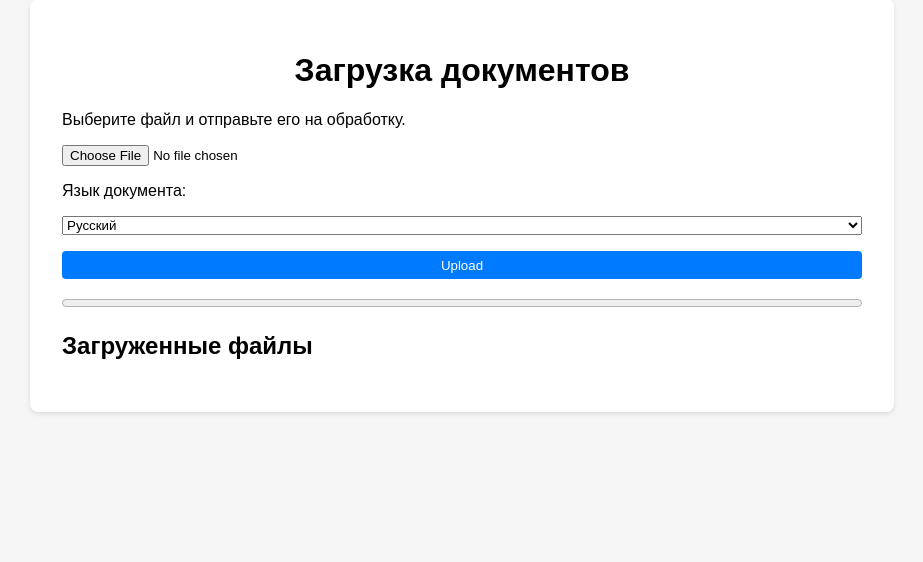
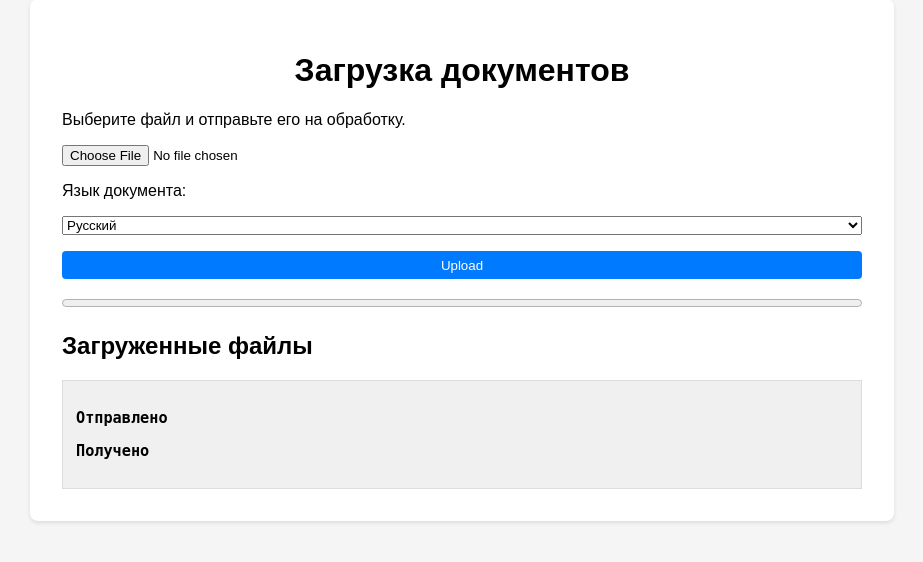
Before and after one commit to arhipvp/docrouter, a FastAPI app: page / in a window 1280 px wide. Shown: the part 33-595 px from the top of the page, without its empty margins (178-1101 px from the left). Run offline with FastAPI, Linux system fonts and the light colour scheme; data that the repository does not hold is empty.

Commit message:
Добавлен блок обмена с ИИ

```diff
--- a/src/web_app/static/main.js
+++ b/src/web_app/static/main.js
@@ -2,6 +2,8 @@ document.addEventListener('DOMContentLoaded', () => {
   const form = document.querySelector('form');
   const list = document.getElementById('files');
   const progress = document.getElementById('upload-progress');
+  const sent = document.getElementById('ai-sent');
+  const received = document.getElementById('ai-received');
 
   async function refreshFiles() {
     const resp = await fetch('/files');
@@ -34,6 +36,9 @@ document.addEventListener('DOMContentLoaded', () => {
     });
     xhr.onload = () => {
       if (xhr.status === 200) {
+        const result = JSON.parse(xhr.responseText);
+        sent.textContent = result.prompt || '';
+        received.textContent = result.raw_response || '';
         form.reset();
         progress.value = 0;
         refreshFiles();
--- a/src/web_app/static/style.css
+++ b/src/web_app/static/style.css
@@ -8,3 +8,5 @@ form { display: flex; flex-direction: column; gap: 1em; }
 button, input[type="submit"] { padding: 0.5em 1em; border: none; background-color: #007bff; color: #fff; border-radius: 4px; cursor: pointer; }
 button:hover, input[type="submit"]:hover { background-color: #0056b3; }
 #upload-progress { width: 100%; margin-top: 1em; }
+#ai-exchange { max-height: 200px; overflow-y: auto; font-family: monospace; background: #f0f0f0; padding: 1em; border: 1px solid #ddd; margin-top: 1em; }
+#ai-exchange pre { white-space: pre-wrap; margin: 0 0 1em 0; }
--- a/src/web_app/templates/index.html
+++ b/src/web_app/templates/index.html
@@ -23,6 +23,12 @@
         <progress id="upload-progress" max="100" value="0"></progress>
         <h2>Загруженные файлы</h2>
         <ul id="files"></ul>
+        <div id="ai-exchange">
+            <h3>Отправлено</h3>
+            <pre id="ai-sent"></pre>
+            <h3>Получено</h3>
+            <pre id="ai-received"></pre>
+        </div>
     </div>
 </body>
 </html>
```
Also changed, not shown: tests/test_web_app.py (+1 -0 lines).
